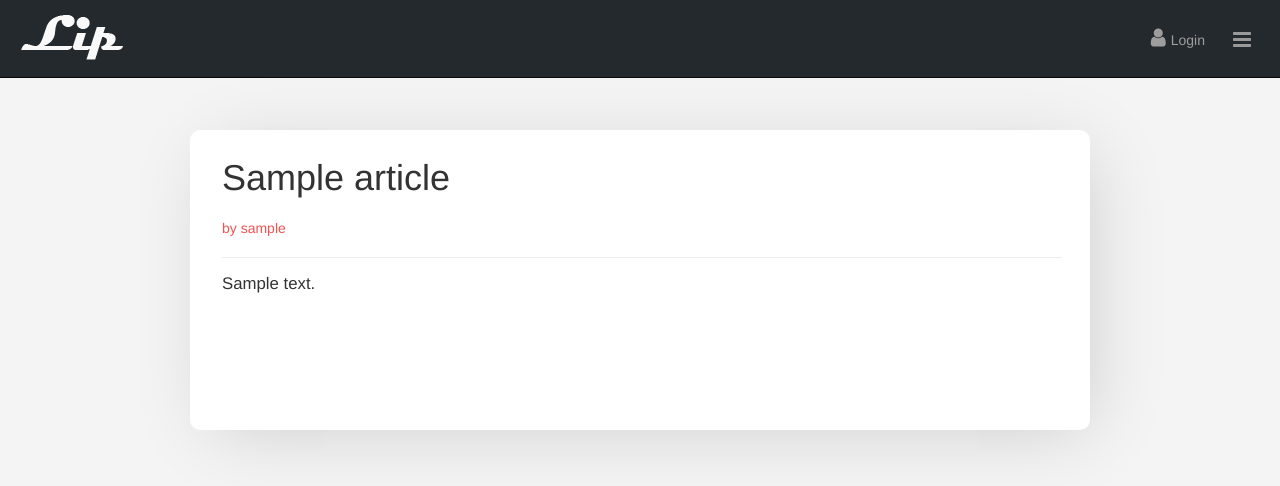
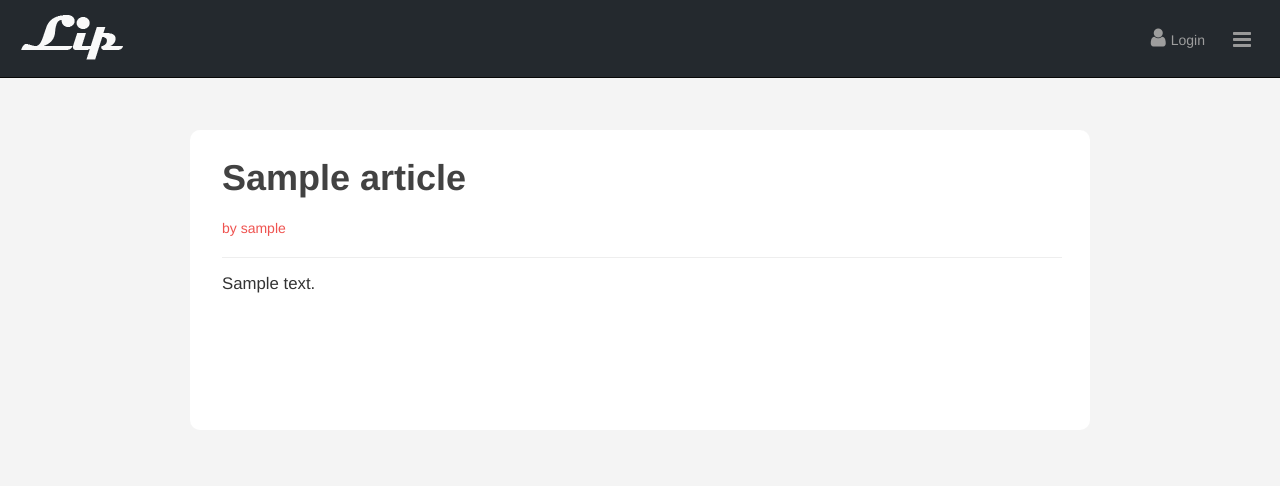
Before and after one commit to Ailrk-sArchives/lip-site, a Flask app: page /article/1 in a window 1280 px wide. Shown: the top 486 px of the page. Run offline with Flask 2, Linux system fonts and the light colour scheme; tables that the repository leaves empty hold one stand-in row (values such as "Sample post"); some libraries are stand-ins or nearby versions.

Commit message:
Fixed card

```diff
--- a/app/static/vmd.js
+++ b/app/static/vmd.js
@@ -1,5 +1,5 @@
 // clickthorugh div for article cards
-$(".card").click(function () {
+$(".click-card").click(function () {
   window.location = $(this).find("a").attr("href");
   return false;
 });
--- a/app/templates/article.html
+++ b/app/templates/article.html
@@ -11,18 +11,12 @@ Home
   #author {
     color: #ef5350;
   }
-
-  .full-card {
-    -webkit-box-shadow: 10px 10px 72px -13px rgba(0, 0, 0, 0.17);
-    -moz-box-shadow: 10px 10px 72px -13px rgba(0, 0, 0, 0.17);
-    box-shadow: 10px 10px 72px -13px rgba(0, 0, 0, 0.17);
-  }
 </style>
 {% endblock %}
 
 {% block page_content %}
 <div class="article-container">
-  <div class="card full-card">
+  <div class="card">
     <div class="page-header">
       <h1>{{article.title}}</h1>
       <br/>
--- a/app/templates/index.html
+++ b/app/templates/index.html
@@ -19,7 +19,7 @@ Home
 <ul class="card-list">
   {% for article in articles%}
   <li>
-    <div class="card" style="border-left-color: #ef5350; cursor: pointer;">
+    <div class="card click-card" style="border-left-color: #ef5350; cursor: pointer;">
       <div class="page-header">
         <h1>{{article.title}}</h1>
       </div>
--- a/app/templates/layout.html
+++ b/app/templates/layout.html
@@ -136,7 +136,7 @@
     transition: .3s;
   }
 
-  .card:hover {
+  .click-card:hover {
     -webkit-box-shadow: 10px 10px 72px -13px rgba(0, 0, 0, 0.17);
     -moz-box-shadow: 10px 10px 72px -13px rgba(0, 0, 0, 0.17);
     box-shadow: 10px 10px 72px -13px rgba(0, 0, 0, 0.17);
@@ -148,7 +148,9 @@
   }
 
   .card h1 {
-    margin: 0
+    margin: 0;
+    color: #424242;
+    font-weight: bold;
   }
 
   @media (min-width: 992px) {
@@ -227,7 +229,7 @@
 {% endblock %}
 
 {% block scripts %}
-{{super()}}
 <script src="https://ajax.googleapis.com/ajax/libs/jquery/3.3.1/jquery.min.js"></script>
 <script src="{{url_for('static', filename='vmd.js')}}"></script>
+{{super()}}
 {% endblock %}
```
